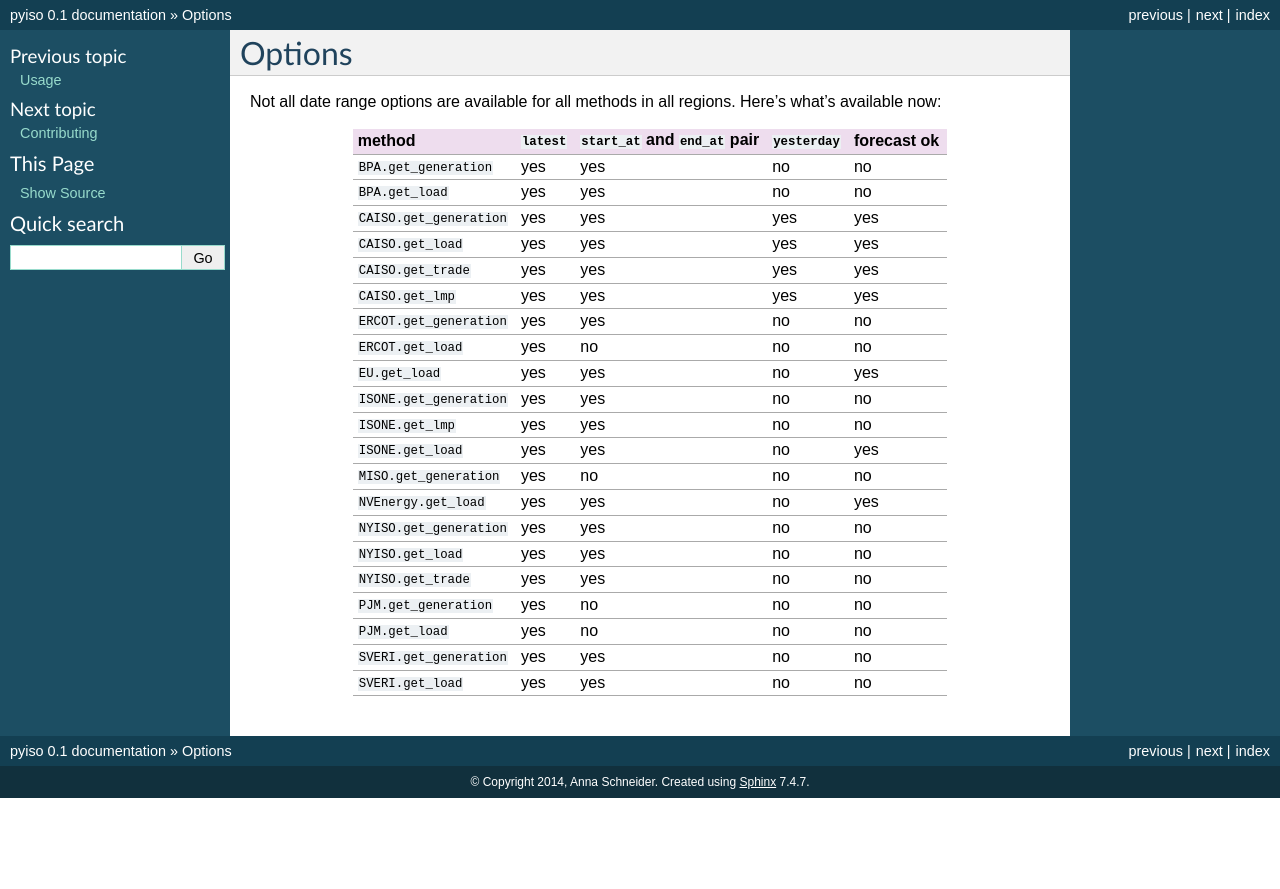
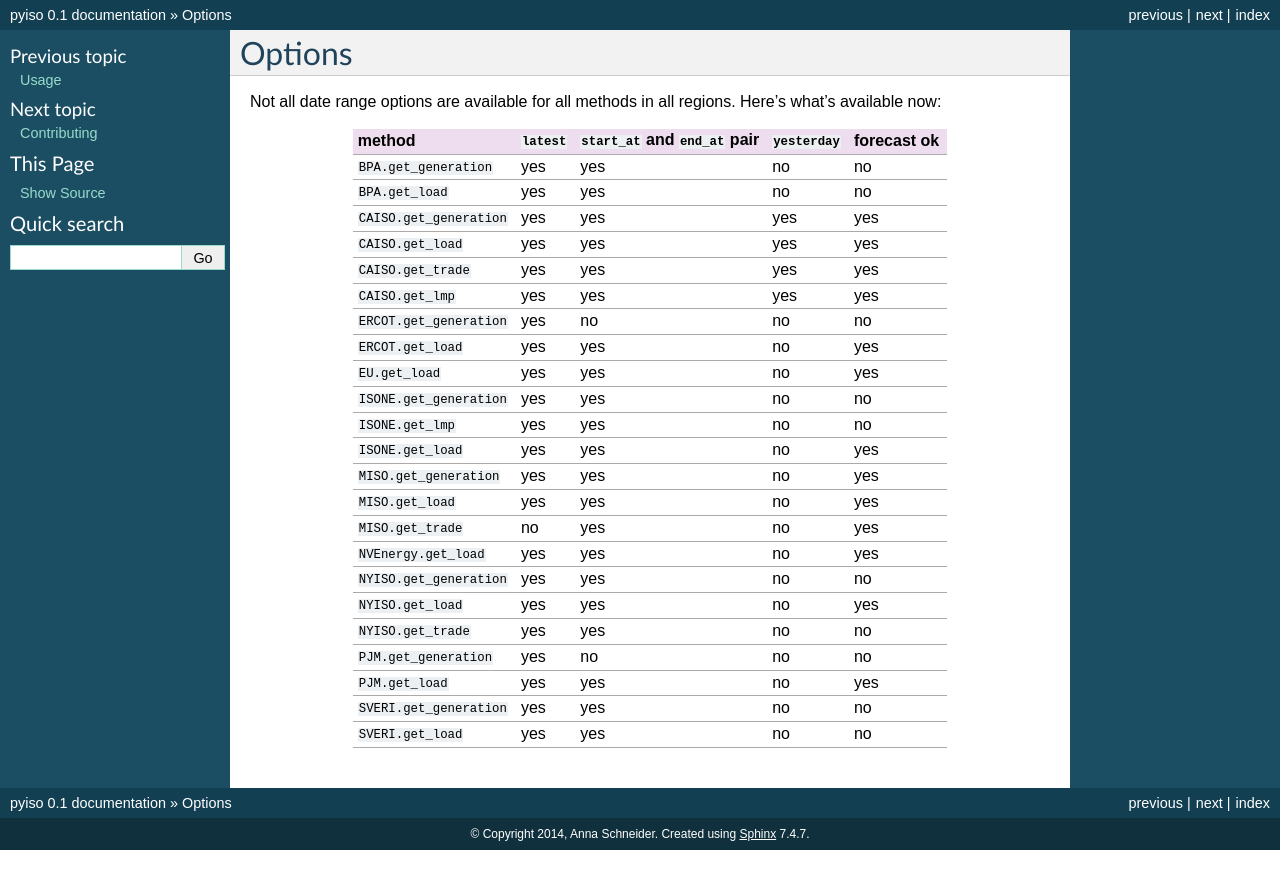
Before and after one commit to WattTime/pyiso, a Sphinx documentation site: the page built from docs/source/options.rst, in a window 1280 px wide. Shown: the top 889 px of the page. Built offline with Sphinx 7.4.7, drawn with Linux system fonts in a browser that asks for light colours.

Commit message:
update docs

```diff
--- a/docs/source/options.rst
+++ b/docs/source/options.rst
@@ -13,19 +13,21 @@ method                   ``latest``   ``start_at`` and ``end_at`` pair   ``yeste
 ``CAISO.get_load``        yes         yes                                yes           yes
 ``CAISO.get_trade``       yes         yes                                yes           yes
 ``CAISO.get_lmp``         yes         yes                                yes           yes
-``ERCOT.get_generation``  yes         yes                                no            no
-``ERCOT.get_load``        yes         no                                 no            no
+``ERCOT.get_generation``  yes         no                                 no            no
+``ERCOT.get_load``        yes         yes                                no            yes
 ``EU.get_load``           yes         yes                                no            yes
 ``ISONE.get_generation``  yes         yes                                no            no
 ``ISONE.get_lmp`` 	      yes         yes                                no            no
 ``ISONE.get_load`` 	      yes         yes                                no            yes
-``MISO.get_generation``   yes         no                                 no            no
+``MISO.get_generation``   yes         yes                                no            yes
+``MISO.get_load``         yes         yes                                no            yes
+``MISO.get_trade``        no          yes                                no            yes
 ``NVEnergy.get_load``     yes         yes                                no            yes
 ``NYISO.get_generation``  yes         yes                                no            no
-``NYISO.get_load``        yes         yes                                no            no
+``NYISO.get_load``        yes         yes                                no            yes
 ``NYISO.get_trade``       yes         yes                                no            no
 ``PJM.get_generation``    yes         no                                 no            no
-``PJM.get_load``          yes         no                                 no            no
+``PJM.get_load``          yes         yes                                no            yes
 ``SVERI.get_generation``  yes         yes                                no            no
 ``SVERI.get_load``        yes         yes                                no            no
 ======================== ========== =================================== ============== ============
```
Also changed, not shown: README.md (+1 -0 lines).
